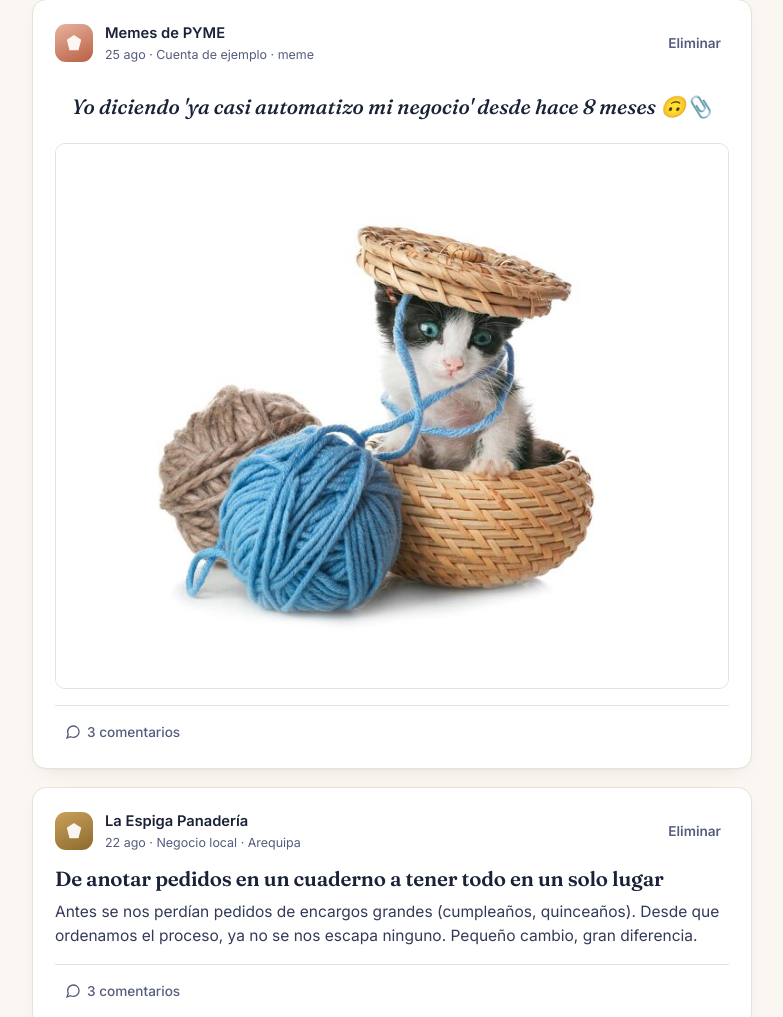
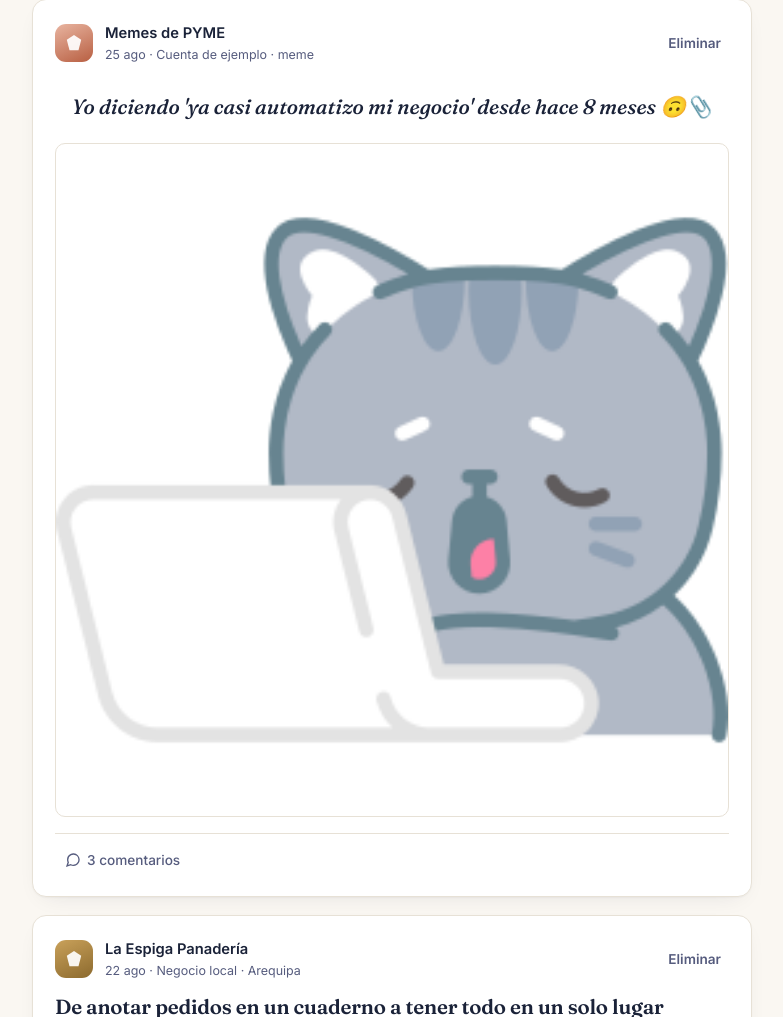
Before and after one commit to diegoconroe/blogds, a plain HTML site: page index.html in a window 1280 px wide. Shown: the part 962-1979 px from the top of the page, without its empty margins (248-1031 px from the left). Drawn offline with Linux system fonts and the light colour scheme.

Commit message:
Update image source in index.html

```diff
--- a/index.html
+++ b/index.html
@@ -376,7 +376,7 @@
       avatarBg: "linear-gradient(155deg, #E8B4A0 0%, var(--copper-dark) 100%)",
       title: "",
       body: "Yo diciendo 'ya casi automatizo mi negocio' desde hace 8 meses 🙃📎",
-      image: "https://github.com/diegoconroe/blogds/blob/main/gatoabc.jpg",
+      image: "gato.png",
       comments: autoComments(1, 3),
       isMeme: true
     },
```
